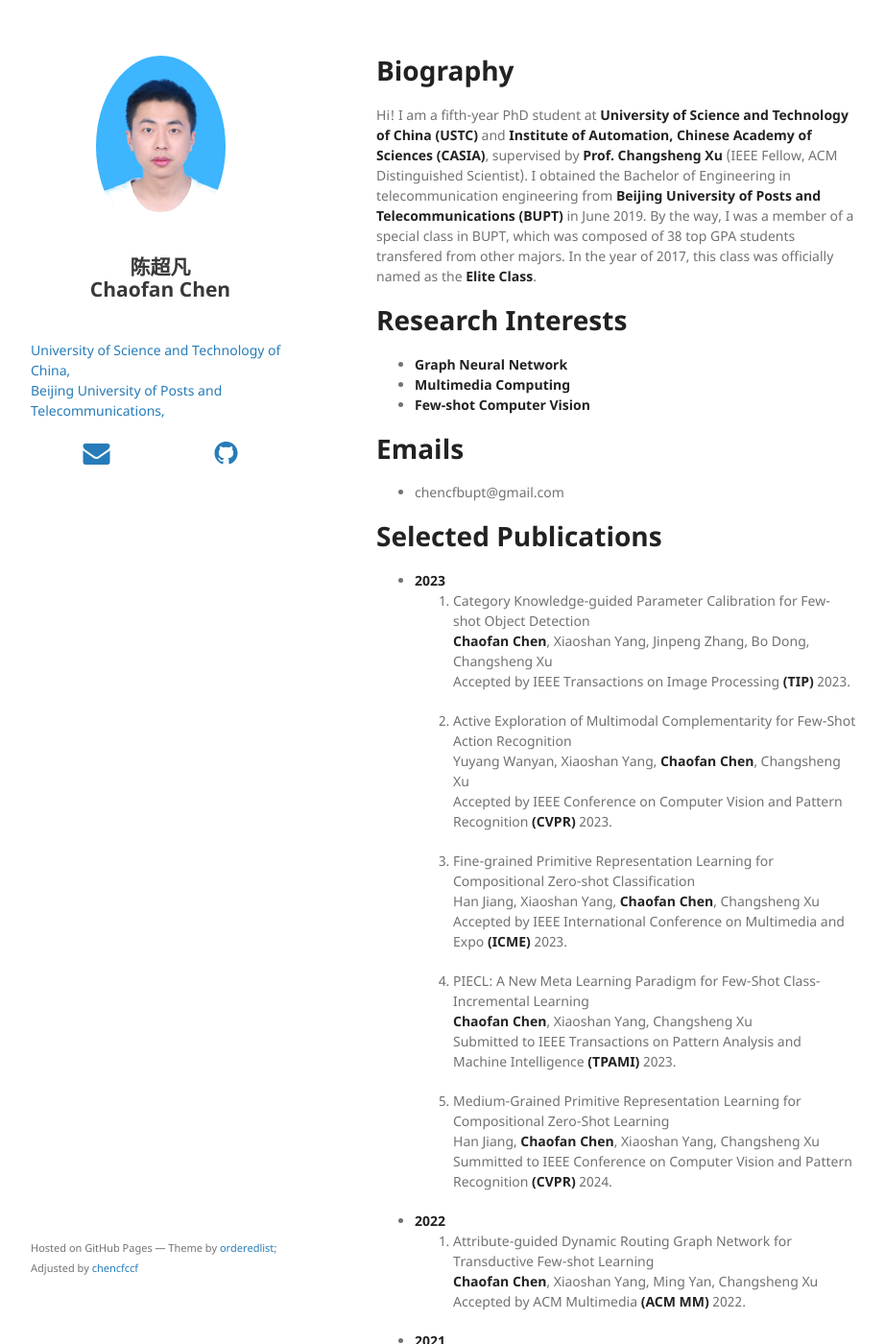
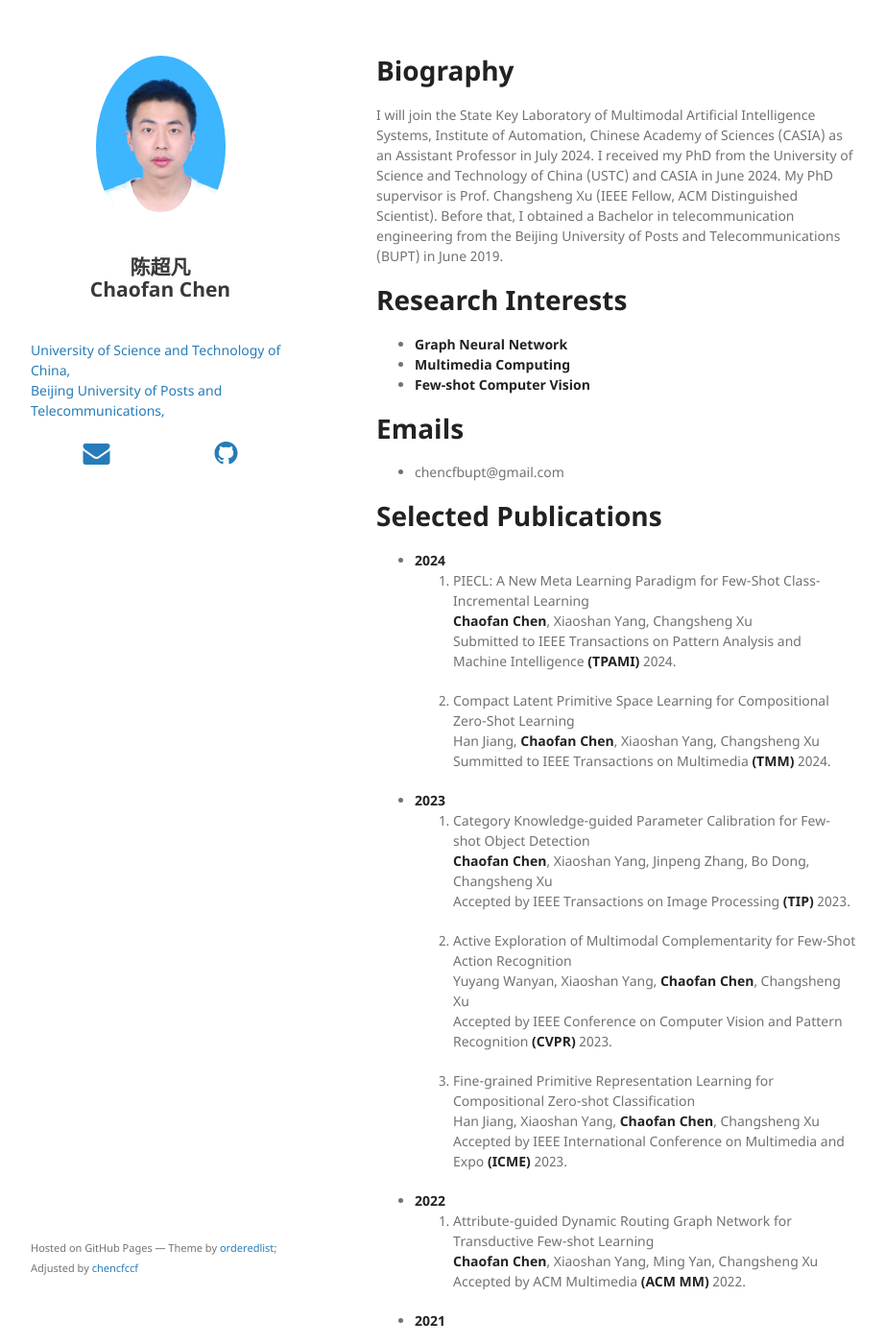
Before and after one commit to chencfccf/chencfccf.github.io, a Jekyll site: the page built from index.md, in a window 1280 px wide and 1400 px high. Shown: the whole window at 96% size, without its empty margins (178-1100 px from the left). Built offline with Jekyll 4.4.1, drawn with Linux system fonts in a browser that asks for light colours; nearby versions of some CDN libraries; our own code applies the rules of GitHub Pages for plain Markdown files.

Commit message:
Update index.md

```diff
--- a/index.md
+++ b/index.md
@@ -1,7 +1,8 @@
 # Biography
-Hi! I am a fifth-year PhD student at **University of Science and Technology of China (USTC)** and **Institute of Automation, Chinese Academy of Sciences (CASIA)**, supervised by **Prof.** **Changsheng Xu** (IEEE Fellow, ACM Distinguished Scientist). I obtained the Bachelor of Engineering in telecommunication engineering from **Beijing University of Posts and Telecommunications (BUPT)** in June 2019. By the way, I was a member of a special class in BUPT, which was composed of 38 top GPA students transfered from other majors. In the year of 2017, this class was officially named as the **Elite Class**.
+I will join the State Key Laboratory of Multimodal Artificial Intelligence Systems, Institute of Automation, Chinese Academy of Sciences (CASIA) as an Assistant Professor in July 2024. I received my PhD from the University of Science and Technology of China (USTC) and CASIA in June 2024. My PhD supervisor is Prof. Changsheng Xu (IEEE Fellow, ACM Distinguished Scientist). Before that, I obtained a Bachelor in telecommunication engineering from the Beijing University of Posts and Telecommunications (BUPT) in June 2019.
 
-<!-- * **Note: Actively seeking for either Ph.D. or industrial opportunities starting from 2022 Fall.** -->
+
+<!-- * **Note: Actively seeking for either Ph.D. or industrial opportunities starting from 2022 Fall.By the way, I was a member of a special class in BUPT, which was composed of 38 top GPA students transfered from other majors. In the year of 2017, this class was officially named as the **Elite Class**.** -->
 
 # Research Interests
 
@@ -35,6 +36,16 @@ Hi! I am a fifth-year PhD student at **University of Science and Technology of C
 * chencfbupt@gmail.com
 
 # Selected Publications
+* **2024**
+  1. PIECL: A New Meta Learning Paradigm for Few-Shot Class-Incremental Learning
+  **Chaofan Chen**, Xiaoshan Yang, Changsheng Xu
+  Submitted to IEEE Transactions on Pattern Analysis and Machine Intelligence **(TPAMI)** 2024.
+
+  2. Compact Latent Primitive Space Learning for Compositional Zero-Shot Learning
+  Han Jiang, **Chaofan Chen**, Xiaoshan Yang, Changsheng Xu
+  Summitted to IEEE Transactions on Multimedia **(TMM)** 2024.
+
+
 * **2023**
   1. Category Knowledge-guided Parameter Calibration for Few-shot Object Detection
   **Chaofan Chen**, Xiaoshan Yang, Jinpeng Zhang, Bo Dong, Changsheng Xu
@@ -48,13 +59,6 @@ Hi! I am a fifth-year PhD student at **University of Science and Technology of C
   Han Jiang, Xiaoshan Yang, **Chaofan Chen**, Changsheng Xu
   Accepted by IEEE International Conference on Multimedia and Expo **(ICME)** 2023.
 
-  4. PIECL: A New Meta Learning Paradigm for Few-Shot Class-Incremental Learning
-  **Chaofan Chen**, Xiaoshan Yang, Changsheng Xu
-  Submitted to IEEE Transactions on Pattern Analysis and Machine Intelligence **(TPAMI)** 2023.
-
-  5. Medium-Grained Primitive Representation Learning for Compositional Zero-Shot Learning
-  Han Jiang, **Chaofan Chen**, Xiaoshan Yang, Changsheng Xu
-  Summitted to IEEE Conference on Computer Vision and Pattern Recognition **(CVPR)** 2024.
 
 * **2022**
   1. Attribute-guided Dynamic Routing Graph Network for Transductive Few-shot Learning
```
